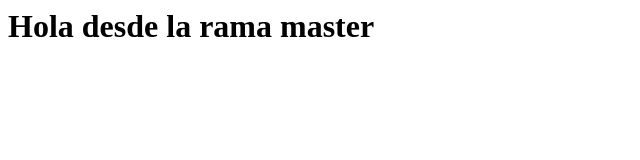
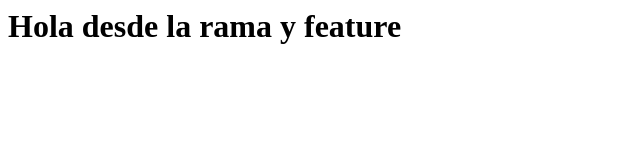
Before and after one commit to Mafebujaico/Mafer, a plain HTML site: page index.html in a window 1280 px wide. Shown: the full height of the page, 0-640 px from the left. Drawn offline with Linux system fonts and the light colour scheme.

Commit message:
Resuelto conflicto entre master y feature

```diff
--- a/index.html
+++ b/index.html
@@ -1 +1 @@
-<html><body><h1>Hola desde la rama master</h1></body></html>
+<html><body><h1>Hola desde la rama y feature</h1></body></html>
```
